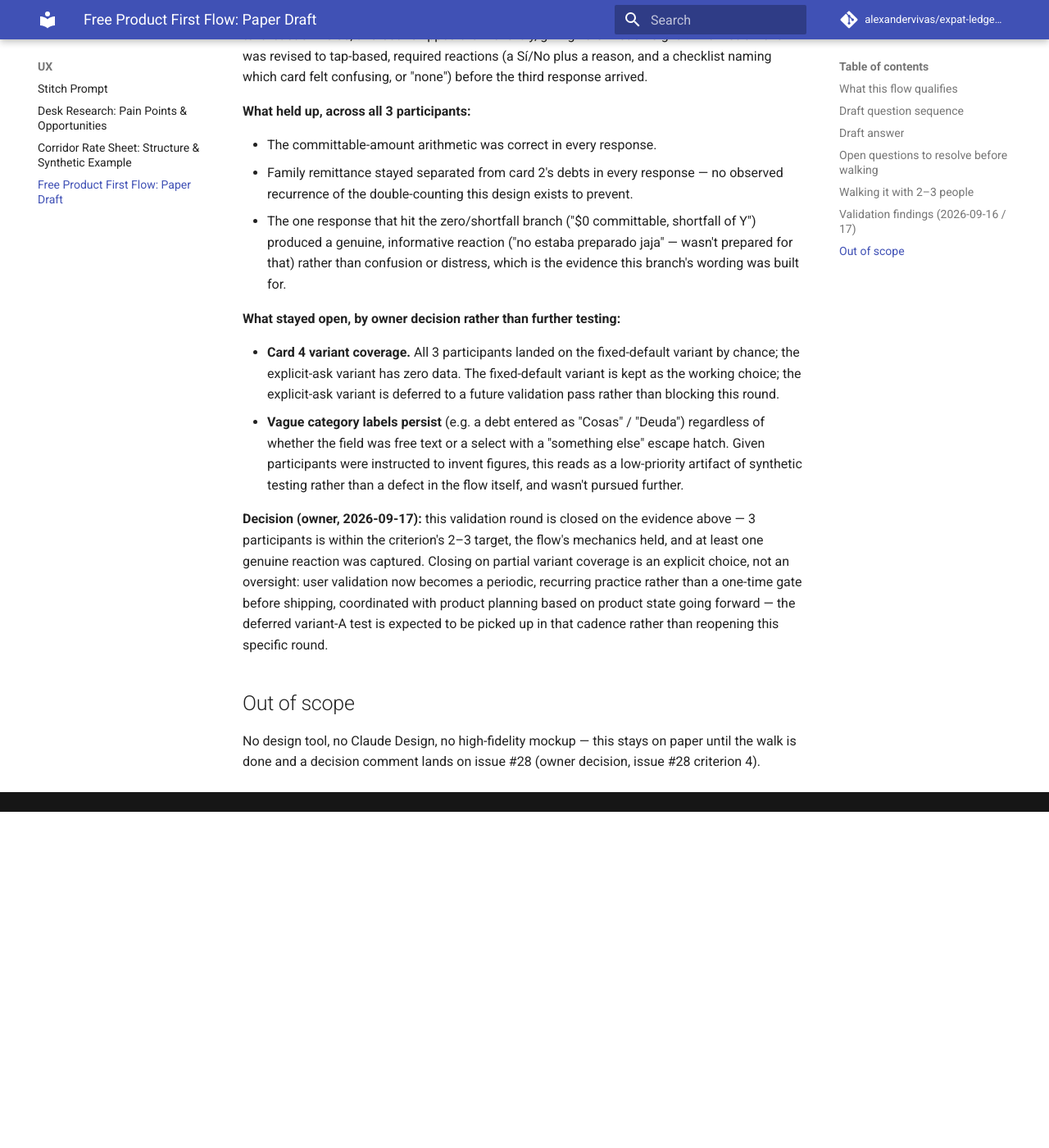
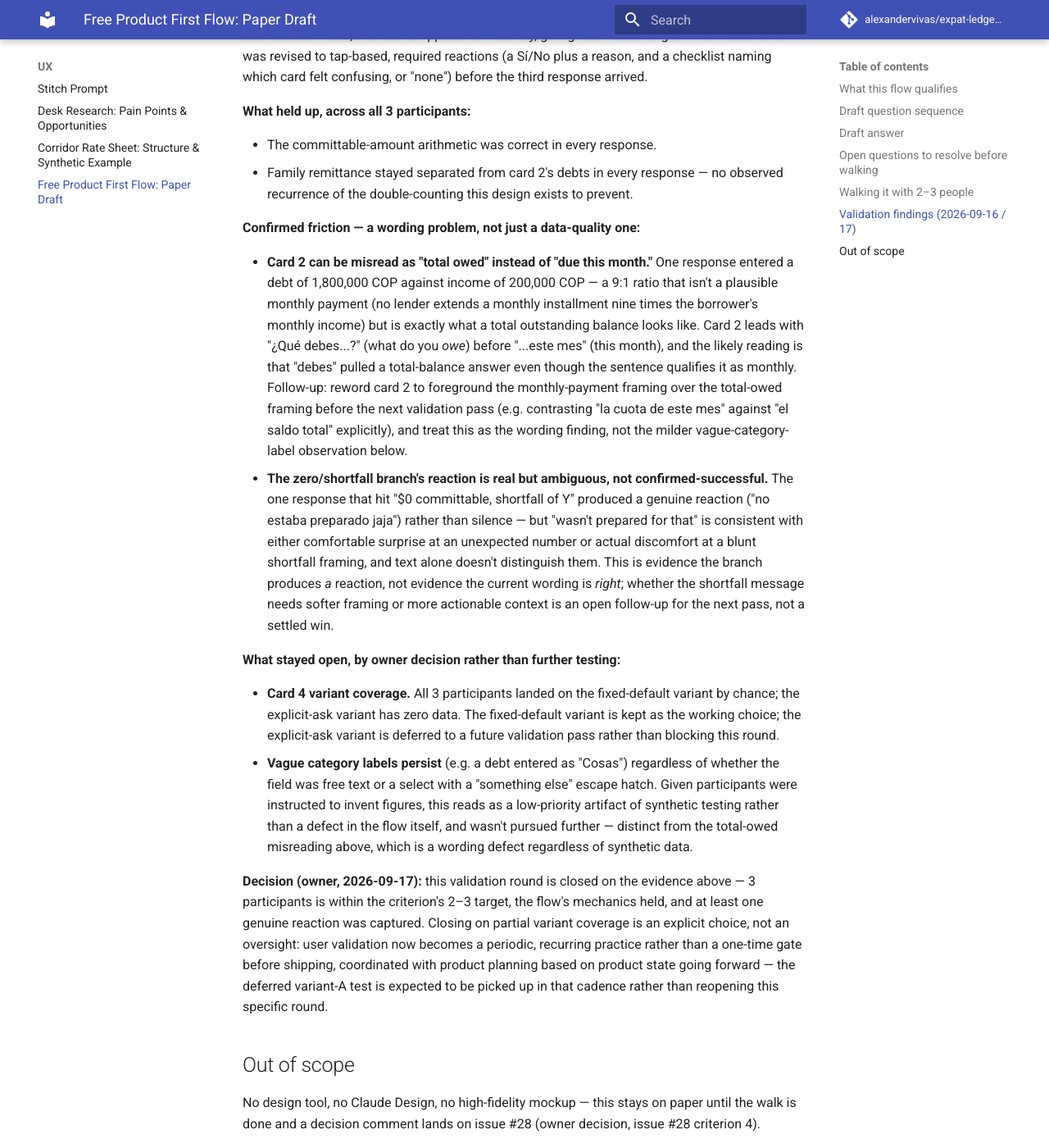
Before and after one commit to alexandervivas/expat-ledger-docs, an MkDocs documentation site: the page built from docs/ux/free-product-first-flow-draft.md, in a window 1280 px wide and 1400 px high, scrolled down 3556 px. Shown: the whole window at 82% size. Built offline with MkDocs 1.6.1 and Material for MkDocs 9.7.7, drawn with Linux system fonts in a browser that asks for light colours; comment, search, counter and statistics services are not loaded; before the commit the page ends 4546 px from its top, so only the background shows below that.

Commit message:
fix(ux): correct two overclaims in the validation findings
- Card 2 ("¿Qué debes...?") can be misread as total balance owed
  instead of this month's payment: one response entered a debt 9x
  its stated monthly income, implausible as an installment but
  exactly what a total-balance answer looks like. Missed in the
  first pass, which only recorded the milder vague-label observation.
- The zero/shortfall branch's captured reaction ("no estaba
  preparado jaja") is genuinely ambiguous between comfortable
  surprise and actual discomfort at the framing — the doc had
  asserted it as confirmed evidence the wording "was built for" this,
  which the text alone doesn't support.

Refs #28

Co-Authored-By: Claude Sonnet 5 <noreply@anthropic.com>
Claude-Session: https://claude.ai/code/session_01WDJQH4a1zAPHUH5bY8xLax

```diff
--- a/docs/ux/free-product-first-flow-draft.md
+++ b/docs/ux/free-product-first-flow-draft.md
@@ -153,10 +153,32 @@ card felt confusing, or "none") before the third response arrived.
 - Family remittance stayed separated from card 2's debts in every
   response — no observed recurrence of the double-counting this design
   exists to prevent.
-- The one response that hit the zero/shortfall branch ("$0 committable,
-  shortfall of Y") produced a genuine, informative reaction ("no estaba
-  preparado jaja" — wasn't prepared for that) rather than confusion or
-  distress, which is the evidence this branch's wording was built for.
+
+**Confirmed friction — a wording problem, not just a data-quality one:**
+
+- **Card 2 can be misread as "total owed" instead of "due this
+  month."** One response entered a debt of 1,800,000 COP against
+  income of 200,000 COP — a 9:1 ratio that isn't a plausible monthly
+  payment (no lender extends a monthly installment nine times the
+  borrower's monthly income) but is exactly what a total outstanding
+  balance looks like. Card 2 leads with "¿Qué debes...?" (what do you
+  *owe*) before "...este mes" (this month), and the likely reading is
+  that "debes" pulled a total-balance answer even though the sentence
+  qualifies it as monthly. Follow-up: reword card 2 to foreground the
+  monthly-payment framing over the total-owed framing before the next
+  validation pass (e.g. contrasting "la cuota de este mes" against "el
+  saldo total" explicitly), and treat this as the wording finding, not
+  the milder vague-category-label observation below.
+- **The zero/shortfall branch's reaction is real but ambiguous, not
+  confirmed-successful.** The one response that hit "$0 committable,
+  shortfall of Y" produced a genuine reaction ("no estaba preparado
+  jaja") rather than silence — but "wasn't prepared for that" is
+  consistent with either comfortable surprise at an unexpected number
+  or actual discomfort at a blunt shortfall framing, and text alone
+  doesn't distinguish them. This is evidence the branch produces *a*
+  reaction, not evidence the current wording is *right*; whether the
+  shortfall message needs softer framing or more actionable context is
+  an open follow-up for the next pass, not a settled win.
 
 **What stayed open, by owner decision rather than further testing:**
 
@@ -165,12 +187,13 @@ card felt confusing, or "none") before the third response arrived.
   data. The fixed-default variant is kept as the working choice; the
   explicit-ask variant is deferred to a future validation pass rather
   than blocking this round.
-- **Vague category labels persist** (e.g. a debt entered as "Cosas" /
-  "Deuda") regardless of whether the field was free text or a select
-  with a "something else" escape hatch. Given participants were
-  instructed to invent figures, this reads as a low-priority artifact
-  of synthetic testing rather than a defect in the flow itself, and
-  wasn't pursued further.
+- **Vague category labels persist** (e.g. a debt entered as "Cosas")
+  regardless of whether the field was free text or a select with a
+  "something else" escape hatch. Given participants were instructed to
+  invent figures, this reads as a low-priority artifact of synthetic
+  testing rather than a defect in the flow itself, and wasn't pursued
+  further — distinct from the total-owed misreading above, which is a
+  wording defect regardless of synthetic data.
 
 **Decision (owner, 2026-09-17):** this validation round is closed on
 the evidence above — 3 participants is within the criterion's 2–3
```
